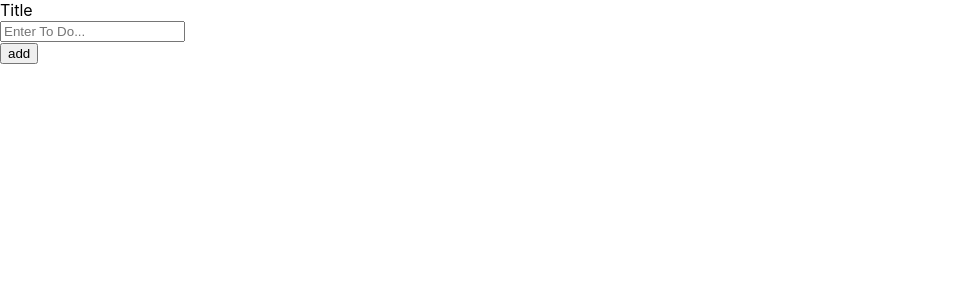
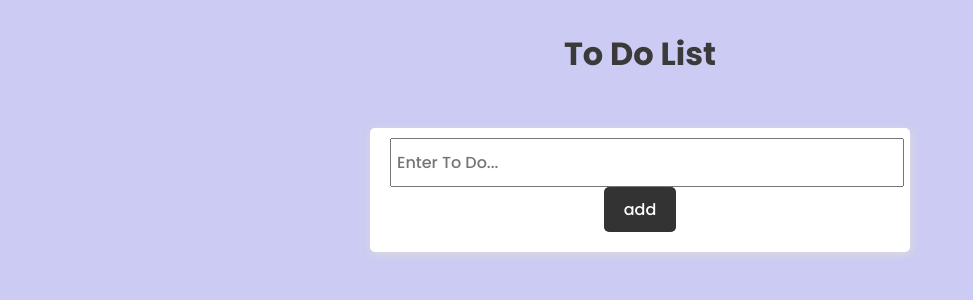
Before and after one commit to omaranBazna/to-do, a React (Create React App) app: page / in a window 1280 px wide. Shown: the top 300 px of the page, without its empty margins (0-973 px from the left). Built offline with nearby package versions, Linux system fonts and the light colour scheme.

Commit message:
add styling to the app

```diff
--- /dev/null
+++ b/src/App.css
@@ -0,0 +1,116 @@
+@import url("https://fonts.googleapis.com/css2?family=Poppins:wght@500;700&display=swap");
+
+.App {
+  align-items: center;
+  justify-content: center;
+}
+body {
+  background-color: #cbcbf3;
+}
+.title h1 {
+  color: #3a3a3a;
+  text-align: center;
+  margin: 30px 0;
+  font-family: "Poppins", sans-serif;
+  font-weight: 700;
+}
+form {
+  max-width: 500px;
+  margin: 0 auto;
+  background: white;
+  padding: 10px 20px;
+  margin-top: 50px;
+  border-radius: 5px;
+  box-shadow: 1px 2px 10px #ddd;
+}
+form h3 {
+  text-align: center;
+}
+form input {
+  width: 100%;
+  padding: 10px 5px;
+  outline: none;
+  font-size: 16px;
+  font-family: "Poppins", sans-serif;
+  font-weight: 500;
+}
+.input_container {
+  margin-bottom: 20px;
+}
+.btn_container {
+  text-align: center;
+  margin-bottom: 10px;
+}
+.btn_container button {
+  background: #333;
+  color: white;
+  padding: 10px 20px;
+  outline: none;
+  border: none;
+  border-radius: 5px;
+  font-size: 16px;
+  cursor: pointer;
+  font-family: "Poppins", sans-serif;
+  font-weight: 500;
+}
+
+.todo_container {
+  width: 50%;
+  margin: 0 auto;
+}
+.todo {
+  margin-top: 20px;
+  background: white;
+  padding: 10px 20px;
+  border-radius: 5px;
+  display: flex;
+  justify-content: space-between;
+  align-items: center;
+  box-shadow: 1px 2px 10px #ddd;
+}
+.todo input {
+  cursor: pointer;
+  width: 50%;
+  border: none;
+  outline: none;
+  cursor: pointer;
+  background-color: transparent;
+  font-size: 28px;
+  font-family: "Poppins", sans-serif;
+  font-weight: 500;
+}
+.button-complete,
+.button-delete,
+.button-edit {
+  border: none;
+  outline: none;
+  cursor: pointer;
+  background-color: transparent;
+  border-radius: 50%;
+}
+#i {
+  font-size: 35px;
+}
+.button-complete {
+  color: #95faa3;
+  margin-right: 10px;
+}
+.button-edit {
+  color: #56cfff;
+  margin-right: 10px;
+}
+.button-delete {
+  color: rgb(255, 122, 98);
+}
+@media screen and (max-width: 667px) {
+  .task_container {
+    width: 90%;
+  }
+  .task {
+    margin-right: 0px;
+  }
+}
+input:focus,
+button:focus {
+  outline: none;
+}
--- a/src/App.js
+++ b/src/App.js
@@ -1,6 +1,7 @@
 import React from 'react';
 import Title from './Components/Title';
 import AddToDo from './Components/AddToDo';
+import './App.css'
 function App() {
   return (
     <div className="App">
--- a/src/Components/AddToDo.js
+++ b/src/Components/AddToDo.js
@@ -4,16 +4,21 @@ import { collection ,addDoc} from "firebase/firestore";
 import { useState } from "react";
 export default function AddToDo(){
 const [title,setTitle]=useState("")
+
 const handleSubmit=async(e) => {
-e.prenventDefault();
+e.preventDefault();
 if(title !=""){
-    await addDoc();
-
+    await addDoc(collection(db,"todos"),{
+       title,completed:false
+      });
+      console.log(collection(db,"todos"))
+     setTitle("");
 }
 }
+
 return(
     <form onSubmit={handleSubmit}>
-      <input type="text" placeholder="Enter To Do..." value={title} onCahnge={(e)=>{setTitle(e.target.value)}}></input>
+      <input type="text" placeholder="Enter To Do..." value={title} onChange={(e)=>{setTitle(e.target.value)}}></input>
       <div className="btn_container">
           <button>add</button>
       </div>
--- a/src/Components/Title.js
+++ b/src/Components/Title.js
@@ -3,7 +3,7 @@ export default function title(){
 
     return(
         <div className="title">
-            Title
+            <h1>To Do List </h1>
         </div>
     )
 }
--- a/src/firebase.js
+++ b/src/firebase.js
@@ -1,6 +1,7 @@
 // Import the functions you need from the SDKs you need
 import { initializeApp } from "firebase/app";
 import {getFirestore} from "firebase/firestore"
+import { collection,getDoc } from "firebase/firestore";
 // TODO: Add SDKs for Firebase products that you want to use
 // https://firebase.google.com/docs/web/setup#available-libraries
 
@@ -17,4 +18,5 @@ const firebaseConfig = {
 // Initialize Firebase
 const app = initializeApp(firebaseConfig);
 const db=getFirestore(app);
+
 export {db}
```
